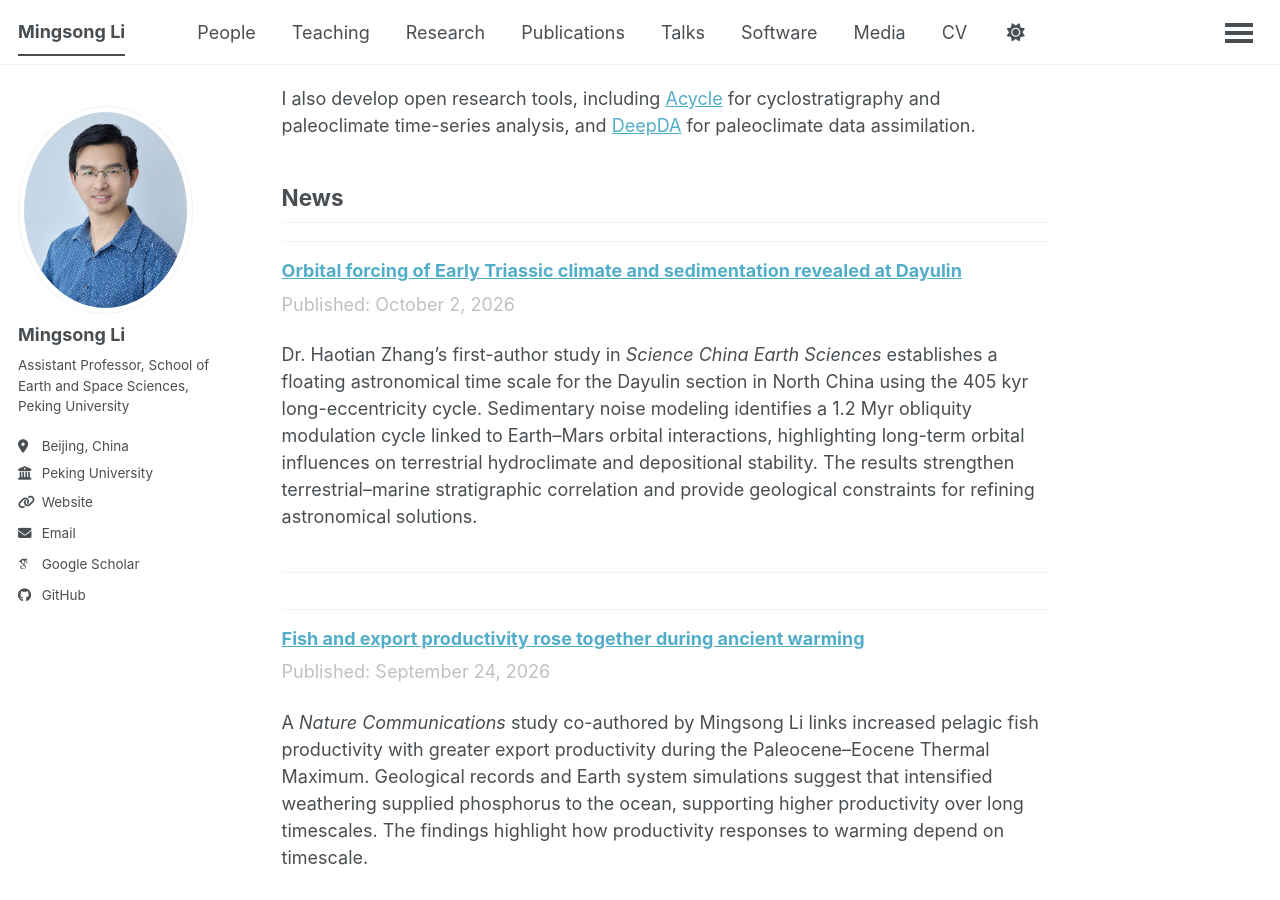
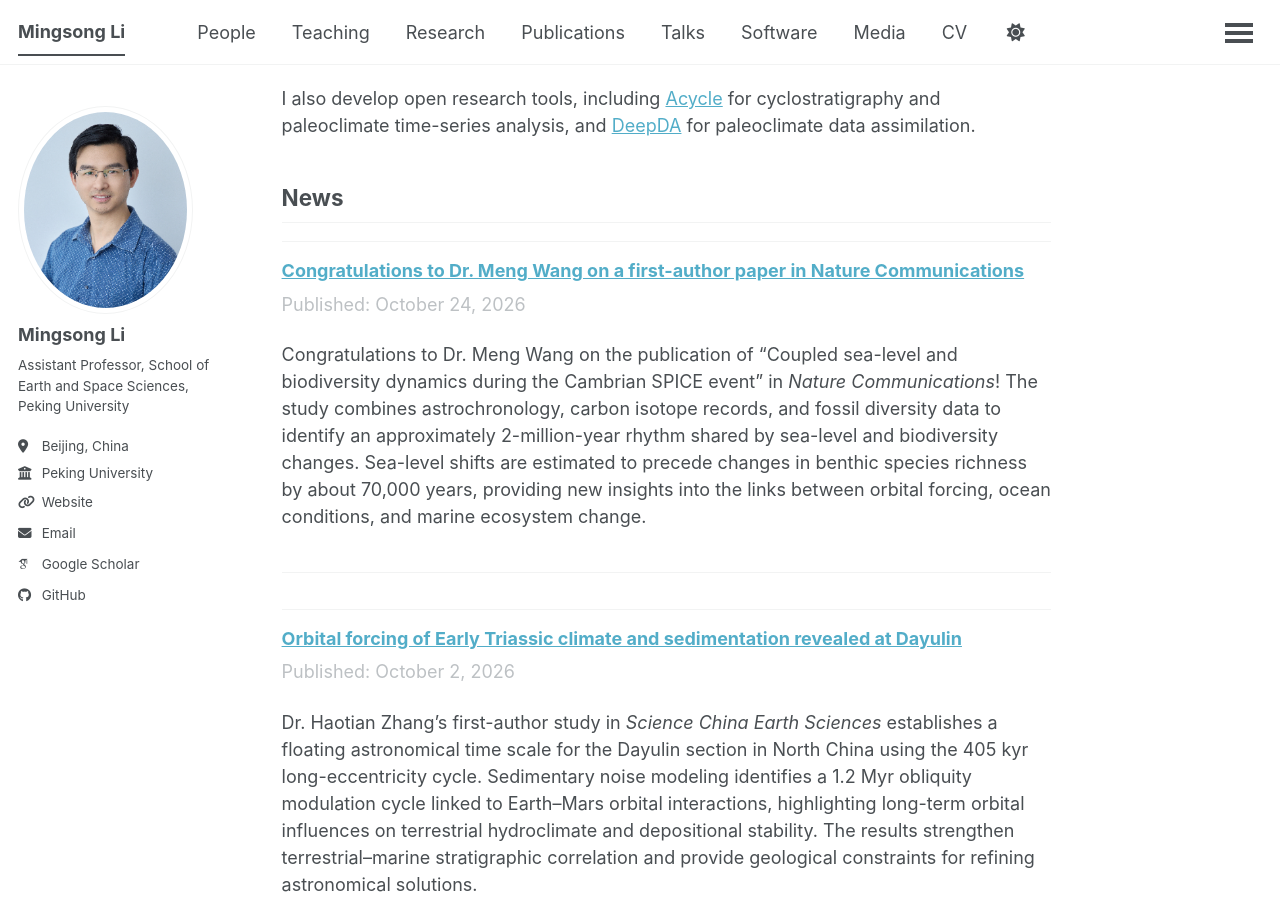
Before and after one commit to mingsongli/liweb, a Jekyll site: the page built from _pages/about.md, in a window 1280 px wide and 900 px high, scrolled down 326 px. Built offline with Jekyll 4.4.1, drawn with Linux system fonts in a browser that asks for light colours; some web fonts are replaced; a script that is not in the unit is left out.

Commit message:
Add news celebrating Meng Wang Nature Communications paper

```diff
--- a/_pages/about.md
+++ b/_pages/about.md
@@ -14,6 +14,14 @@ My group studies how Earth's climate, oceans, and water cycle changed during war
 I also develop open research tools, including [Acycle](https://acycle.org/) for cyclostratigraphy and paleoclimate time-series analysis, and [DeepDA](https://github.com/mingsongli/deepDA) for paleoclimate data assimilation.
 
 ## News
+
+<article class="research-news-card research-news-card--text">
+  <div>
+    <h3><a href="https://www.nature.com/articles/s41467-026-78601-x" target="_blank" rel="noopener noreferrer">Congratulations to Dr. Meng Wang on a first-author paper in Nature Communications</a></h3>
+    <p class="news-date">Published: October 24, 2026</p>
+    <p>Congratulations to Dr. Meng Wang on the publication of “Coupled sea-level and biodiversity dynamics during the Cambrian SPICE event” in <em>Nature Communications</em>! The study combines astrochronology, carbon isotope records, and fossil diversity data to identify an approximately 2-million-year rhythm shared by sea-level and biodiversity changes. Sea-level shifts are estimated to precede changes in benthic species richness by about 70,000 years, providing new insights into the links between orbital forcing, ocean conditions, and marine ecosystem change.</p>
+  </div>
+</article>
 
 <article class="research-news-card research-news-card--text">
   <div>
```
